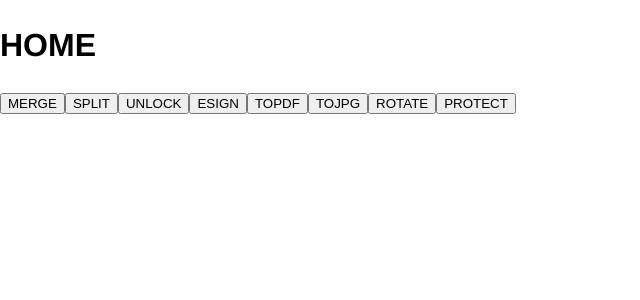
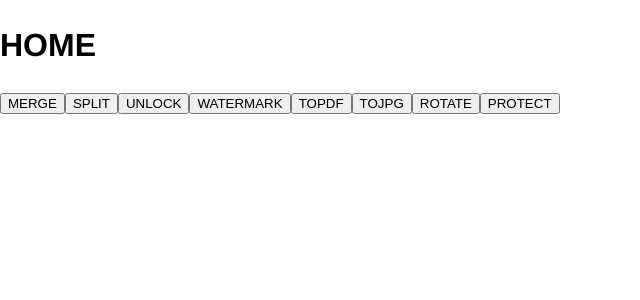
Before and after one commit to PDFcraft/pdfcraft-frontend, a React (Create React App) app: page / in a window 1280 px wide. Shown: the top 300 px of the page, without its empty margins (0-640 px from the left). Built offline with nearby package versions, Linux system fonts and the light colour scheme; the HTML template or start-up script is replaced by a standard one.

Commit message:
fix image icon & esign name change

```diff
--- a/src/App.js
+++ b/src/App.js
@@ -4,7 +4,7 @@ import Merge from "./Routes/Merge";
 import Home from "./Routes/Home"
 import Split from "./Routes/Split";
 import Unlock from "./Routes/Unlock";
-import Esign from "./Routes/Esign";
+import Watermark from "./Routes/Watermark";
 import Topdf from "./Routes/Topdf";
 import Tojpg from "./Routes/Tojpg";
 import Protect from "./Routes/Protect";
@@ -23,7 +23,7 @@ function App() {
             <Route path="/merge" exact element={<Merge />} />
             <Route path="/split" exact element={<Split />} />
             <Route path="/unlock" exact element={<Unlock />} />
-            <Route path="/esign" exact element={<Esign />} />
+            <Route path="/watermark" exact element={<Watermark />} />
             <Route path="/topdf" exact element={<Topdf />} />
             <Route path="/tojpg" exact element={<Tojpg />} />
             <Route path="/protect" exact element={<Protect />} />
--- a/src/Components/DragItem.js
+++ b/src/Components/DragItem.js
@@ -1,12 +1,15 @@
 import React, { useCallback, useState, useEffect } from "react";
 import { DragDropContext, Droppable, Draggable } from "react-beautiful-dnd";
 import { useRecoilValue, useSetRecoilState } from "recoil";
-import { filesState, userDefinedOrderState } from "../state";
+import { filesState, userDefinedOrderState, acceptedFormatState} from "../state";
 import * as func from "../utils"
+import imgMark from "../img_mark.svg";
+import pdfMark from "../pdf_mark.svg";
 
 // a little function to help us with reordering the result
 const DragItem = (props) => {
     const files = useRecoilValue(filesState)
+    const acceptedFormat = useRecoilValue(acceptedFormatState);
     const setUserDefinedOrder = useSetRecoilState(userDefinedOrderState)
     const [items, setItems] = useState([]);
     useEffect((items) => {
@@ -48,7 +51,7 @@ const DragItem = (props) => {
                         {items.map((item, index) => (
                             <Draggable key={item.id} draggableId={item.id} index={index}>
                                 {(provided, snapshot) => (
-                                    <div class="drag-box"
+                                    <div className="drag-box"
                                         ref={provided.innerRef}
                                         {...provided.draggableProps}
                                         {...provided.dragHandleProps}
@@ -57,8 +60,9 @@ const DragItem = (props) => {
                                             provided.draggableProps.style
                                         )}
                                     >
-                                        <img src="pdf_mark.svg" alt="pdf-file" />
-                                        <span class="drag-box-text">{item.content}</span>
+                                        {acceptedFormat === "application/pdf"
+                                        ? <img src={pdfMark} alt="pdf-file" /> : <img src={imgMark} alt="img-file" />}
+                                        <span className="drag-box-text">{item.content}</span>
                                     </div>
                                 )}
                             </Draggable>
--- a/src/Routes/Home.js
+++ b/src/Routes/Home.js
@@ -33,9 +33,9 @@ const Home = () => {
                     UNLOCK
                 </button>
             </Link>
-            <Link to="/esign">
+            <Link to="/watermark">
                 <button>
-                    ESIGN
+                    WATERMARK
                 </button>
             </Link>
             <Link to="/topdf">
--- a/src/Routes/Esign.js
+++ b/src/Routes/Watermark.js
@@ -5,21 +5,21 @@ import { buttonTextState, filesState, proccesedFileState, targetUrlState} from "
 import UploadButton from "../Components/UploadButton"
 import DownloadButton from "../Components/DownloadButton"
 
-const Esign = () => {
+const Watermark = () => {
     const files = useRecoilValue(filesState);
     const processedFile = useRecoilValue(proccesedFileState);
     const setTargetUrl = useSetRecoilState(targetUrlState);
     const setButtonText = useSetRecoilState(buttonTextState);
     useEffect(() => {
-        setTargetUrl(process.env.REACT_APP_ESIGN_API_LINK)
-        setButtonText("Esign")
+        setTargetUrl(process.env.REACT_APP_WATERMARK_API_LINK)
+        setButtonText("Watermark")
         return()=>{
             window.location.reload(false);
         }
     })
     return (
         <div>
-            <h1>Esign</h1>
+            <h1>Watermark</h1>
             {
                 files.length < 1 &&
                 <DropzoneComponent/>
@@ -39,4 +39,4 @@ const Esign = () => {
 
 };
 
-export default Esign;
+export default Watermark;
```
Also changed, not shown: src/img_mark.svg (added), src/pdf_mark.svg (renamed from public/pdf_mark.svg).
